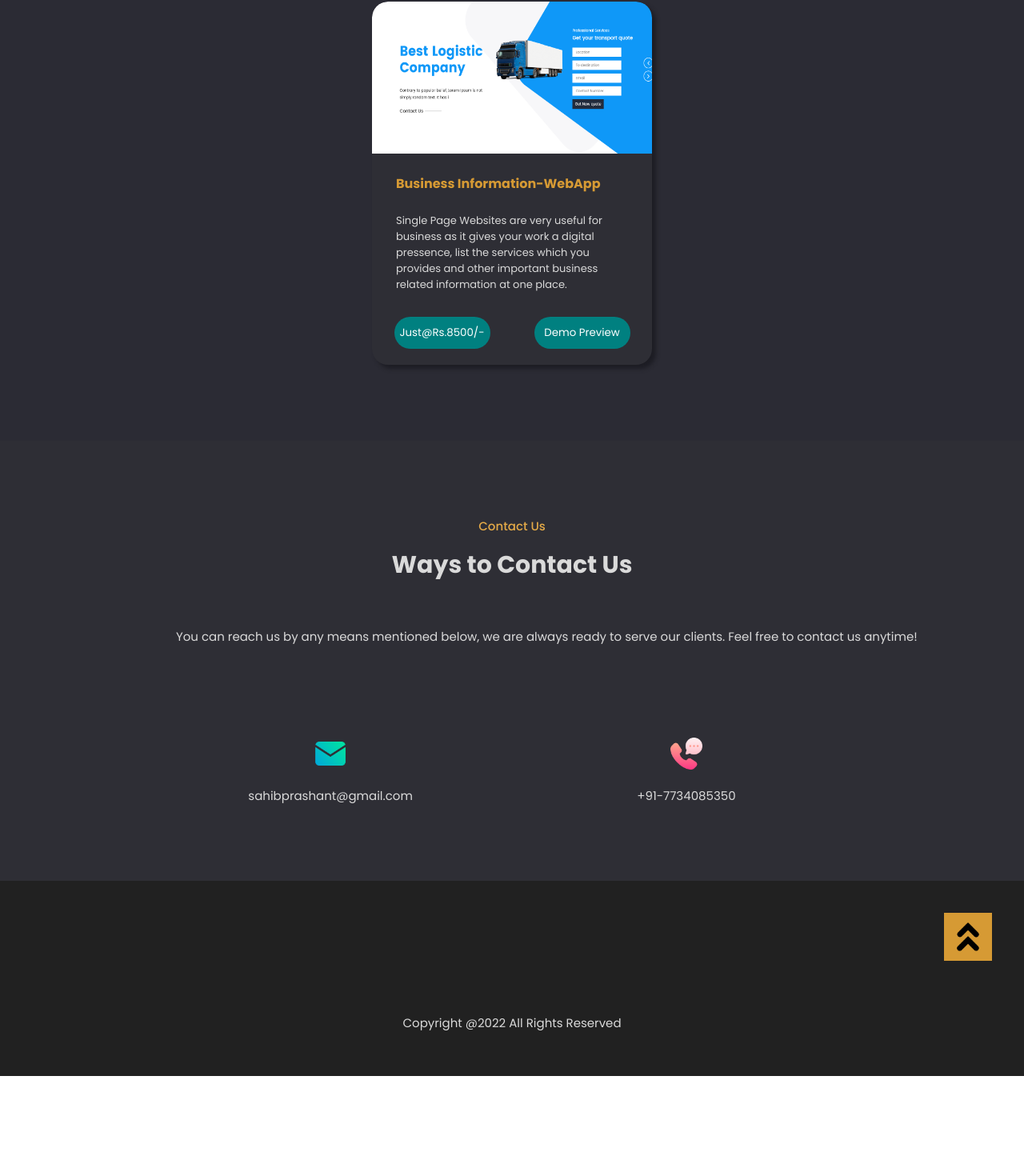
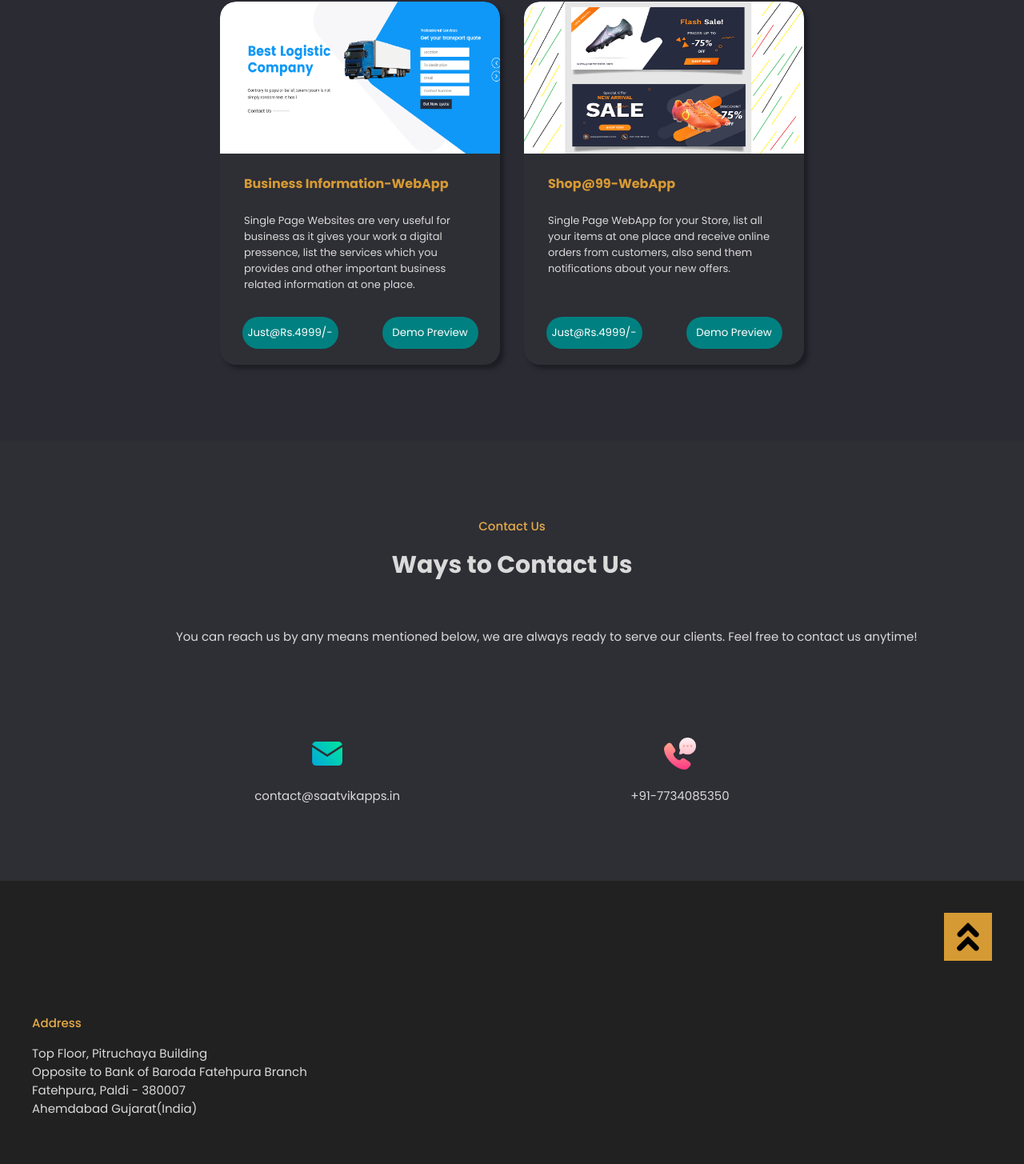
Before and after one commit to sahibprashant/saatvikapps, a React (Vite) app: page / in a window 1280 px wide. Shown: the part 4431-5886 px from the top of the page at 80% size. Before the commit the page ends 5776 px from the top, so only its background shows below. Built offline with nearby package versions, Linux system fonts and the light colour scheme.

Commit message:
content updates

```diff
--- a/src/components/Home.jsx
+++ b/src/components/Home.jsx
@@ -125,7 +125,7 @@ function Home() {
             </div>
             <div className={`section${isTabletOrMobile ? '-mobile' : ''}`} style={{ backgroundColor: config.primaryColor }}>
                 {/* <p className={`heading-small${isTabletOrMobile ? '-mobile' : ''}`}></p> */}
-                <p className={`section-main-text${isTabletOrMobile ? '-mobile' : ''}`} style = {{color : config.yellow, fontSize : '25px'}}>{config.products}</p>
+                <p className={`section-main-text${isTabletOrMobile ? '-mobile' : ''}`} style={{ color: config.yellow, fontSize: '25px' }}>{config.products}</p>
                 <div className={`section-sub${isTabletOrMobile ? '-mobile' : ''}`}>
                     <p dangerouslySetInnerHTML={{ __html: config.products_desc }}></p>
                 </div>
@@ -138,7 +138,7 @@ function Home() {
                                     value={value}
                                     isTabletOrMobile={isTabletOrMobile}
                                     handleBuyClick={() => { moveToContact() }}
-                                    type = {config.product_type}
+                                    type={config.product_type}
                                 />)
                         })
                     }
@@ -160,7 +160,7 @@ function Home() {
                                     value={value}
                                     isTabletOrMobile={isTabletOrMobile}
                                     handleBuyClick={() => { moveToContact() }}
-                                    type = {config.offer_type}
+                                    type={config.offer_type}
                                 />)
                         })
                     }
@@ -217,9 +217,16 @@ function Home() {
             </div>
 
             <div className={`footer${isTabletOrMobile ? '-mobile' : ''}`}>
-                <div onClick={moveToTop} className={`moveToTop-back${isTabletOrMobile ? '-mobile' : ''}`}>
-                    <img className={`moveToTop${isTabletOrMobile ? '-mobile' : ''}`} src={upArrow} />
+                <div className={`footer-details${isTabletOrMobile ? '-mobile' : ''}`}>
+                    <div onClick={moveToTop} className={`moveToTop-back`}>
+                        <img className={`moveToTop${isTabletOrMobile ? '-mobile' : ''}`} src={upArrow} />
+                    </div>
+                    <div className={`address${isTabletOrMobile ? '-mobile' : ''}`}>
+                        <p><b>Address</b></p>
+                        <p className = "address-full"dangerouslySetInnerHTML={{ __html: config.address }}></p>
+                    </div>
                 </div>
+
                 <div className={`copyright${isTabletOrMobile ? '-mobile' : ''}`}>
                     <p>Copyright @2022 All Rights Reserved</p>
                 </div>
--- a/src/config.js
+++ b/src/config.js
@@ -13,6 +13,7 @@ import personalsite from '../src/assets/personalsite.jpg';
 import flatpg from '../src/assets/flatpg.png';
 import workinfo from '../src/assets/workinfo.png';
 import interior from '../src/assets/interior.png';
+import shop99 from '../src/assets/shop99.png';
 import appdevcover from '../src/assets/appdevcover.jpg';
 import webdevcover from '../src/assets/webdevcover.jpg';
 
@@ -124,53 +125,53 @@ const config = {
             name: 'Google Business Listing',
             header_img: googlebusiness,
             description: 'You run a business or have store, list it on Google!! People can find you then through Google Search as well, its a best and simple way to promote your business globally and reach more customers.',
-            price: 2000,
+            price: 1999,
             demo_images: [demo_personalsite],
         },
         {
             id: 2,
+            name: 'Personal Website/Portfolio',
+            header_img: personalsite,
+            description: 'With your Personal Website you can showcase yourself and skills which you have. Simply share your site with people or HR at companies to grab information about you and your work as well.',
+            price: 1999,
+            demo_images: [demo_personalsite],
+        },
+        {
+            id: 3,
             name: 'PG/Flats on Rent-WebApp',
             header_img: flatpg,
             description: 'You run PG/Flats business? Create a website for your work, list all the PGs, Flats, and Properties availble at one place and promote your business easily. You can create your own traffic by sharing your site to your customers. Give your business a professional look!',
-            price: 8500,
+            price: 4999,
             demo_images: [demo_flatpg2, demo_flatpg1],
         },
         {
-            id: 3,
+            id: 4,
             name: 'Interior Designer-WebApp',
             header_img: interior,
             description: 'Give your work a digital perssence. List the design offers, prices & offers on your website and get customers online.',
-            price: 8500,
+            price: 4999,
             demo_images: [demo_interior2, demo_interior1],
-        },
-        {
-            id: 4,
-            name: 'Personal Website/Portfolio',
-            header_img: personalsite,
-            description: 'With your Personal Website you can showcase yourself and skills which you have. Simply share your site with people or HR at companies to grab information about you and your work as well.',
-            price: 3000,
-            demo_images: [demo_personalsite],
         },
         {
             id: 5,
             name: 'Business Information-WebApp',
             header_img: workinfo,
             description: 'Single Page Websites are very useful for business as it gives your work a digital pressence, list the services which you provides and other important business related information at one place.',
-            price: 8500,
+            price: 4999,
             demo_images: [demo_otherwork1, demo_otherwork2],
         },
-        // {
-        //     id : 5,
-        //     name : 'Food-Store WebApp',
-        //     header_img : musicapp1,
-        //     description : 'Give your restuarent or food-store a digital perssence. List the food offers, prices & offers on your website and get food orders from customers online.',
-        //     price : 8500,
-        //     demo_images : demo_interior2,
-        // },
+        {
+            id: 6,
+            name: 'Shop@99-WebApp',
+            header_img: shop99,
+            description: 'Single Page WebApp for your Store, list all your items at one place and receive online orders from customers, also send them notifications about your new offers.',
+            price: 4999,
+            demo_images: [demo_otherwork1, demo_otherwork2],
+        },
     ],
     contact: 'Ways to Contact Us',
     contact_me_desc: 'You can reach us by any means mentioned below, we are always ready to serve our clients. Feel free to contact us anytime!',
-    contact_mail: 'sahibprashant@gmail.com',
+    contact_mail: 'contact@saatvikapps.in',
     contact_number: '+91-7734085350',
     contact_profiles: {
         fiverr: {
@@ -198,6 +199,7 @@ const config = {
             enable: false,
         }
     },
+    address : 'Top Floor, Pitruchaya Building</br>Opposite to Bank of Baroda Fatehpura Branch</br>Fatehpura, Paldi - 380007</br>Ahemdabad Gujarat(India)',
     primaryColor: '#2E2E35',
     primaryColorDark: '#2B2B34',
     yellow: '#d69a34',
--- a/src/styles/Home.css
+++ b/src/styles/Home.css
@@ -254,9 +254,17 @@ b {
     background-color: #e4aa48;
 }
 
+.address > p > b{
+    font-family: 'medium';
+}
+
+.address-full {
+    padding-bottom: 40px;
+}
+
 .copyright {
     flex: 1;
-    text-align: center
+    text-align: center;
 }
 
 /* mobile device css*/
@@ -515,3 +523,8 @@ b {
     text-align: center;
     font-size: 10px;
 }
+
+
+.address-mobile > p {
+    font-size: 12px;
+}
```
Also changed, not shown: src/App.jsx (line endings or trailing spaces), src/assets/shop99.png (added).
